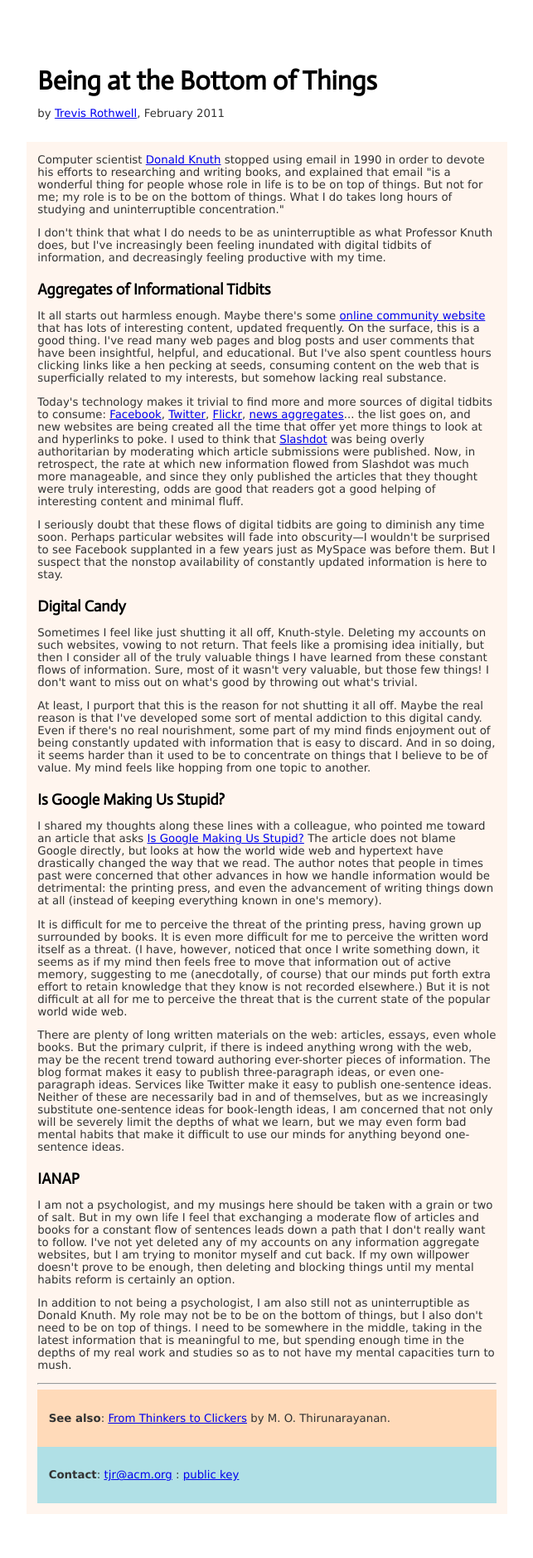
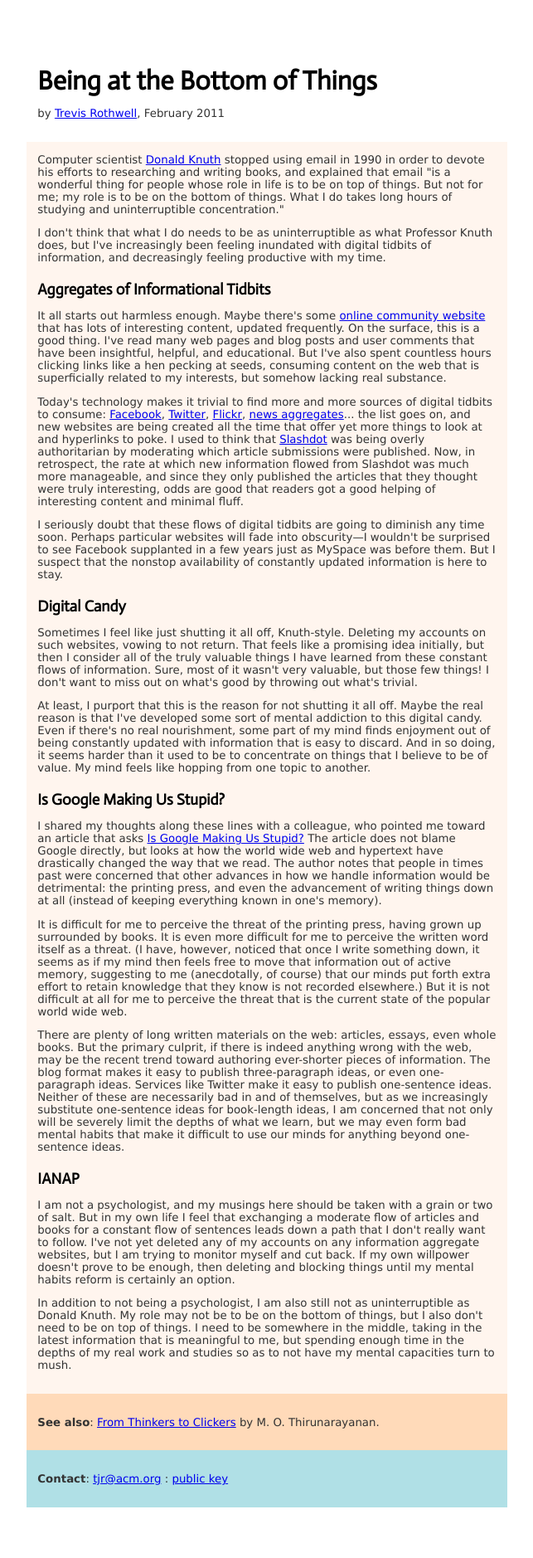
Before and after one commit to tjr/tjr.github.com, a Jekyll site: the page writing/being-at-the-bottom-of-things.html, which Jekyll copies as it is, in a window 1280 px wide. Shown: the whole page at 83% size, without its empty margins (318-961 px from the left). Built offline with Jekyll 4.4.1, drawn with Linux system fonts in a browser that asks for light colours; some web fonts are replaced.

Commit message:
Update writing/being-at-the-bottom-of-things.html

```diff
--- a/writing/being-at-the-bottom-of-things.html
+++ b/writing/being-at-the-bottom-of-things.html
@@ -117,7 +117,7 @@ of things. I need to be somewhere in the middle, taking in the latest informatio
 meaningful to me, but spending enough time in the depths of my real work and studies so as
 to not have my mental capacities turn to mush.
 
-<hr>
+</div>
 
 <div class="peachpuff">
 <p>
```
